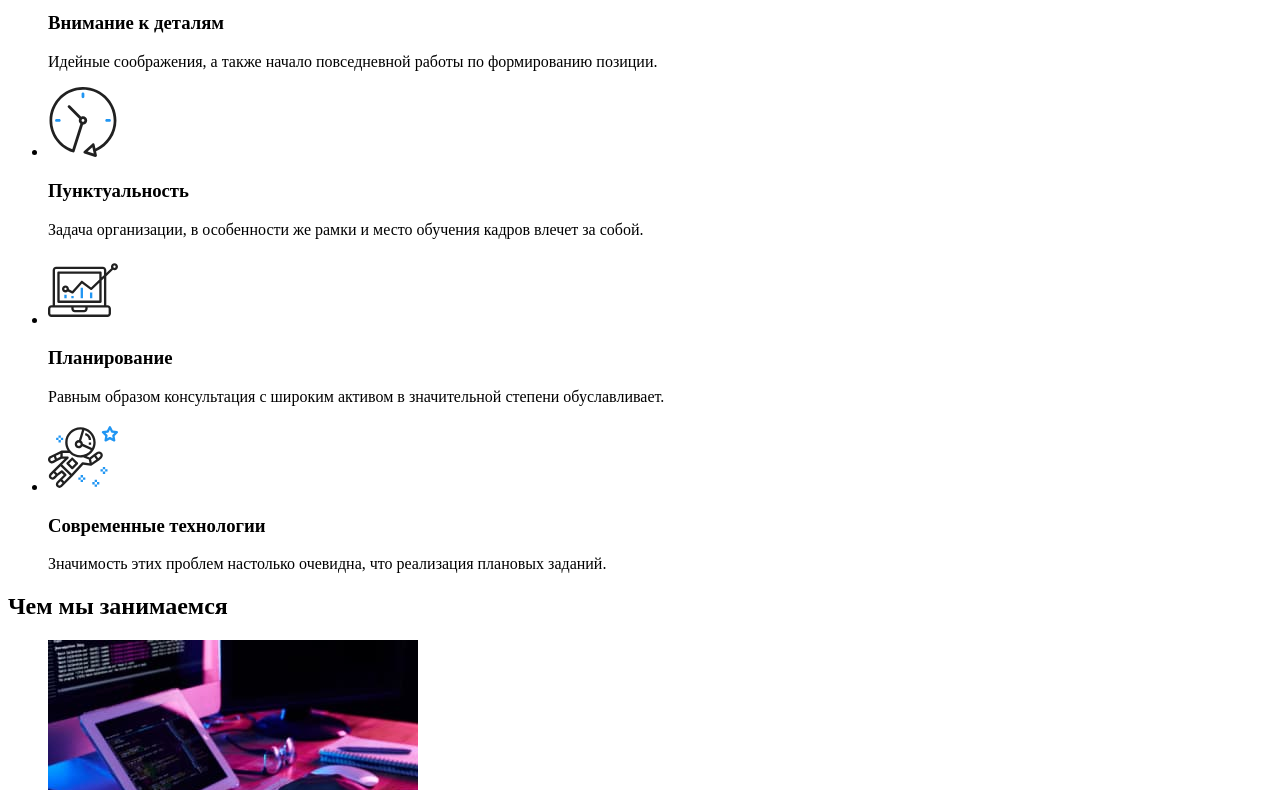
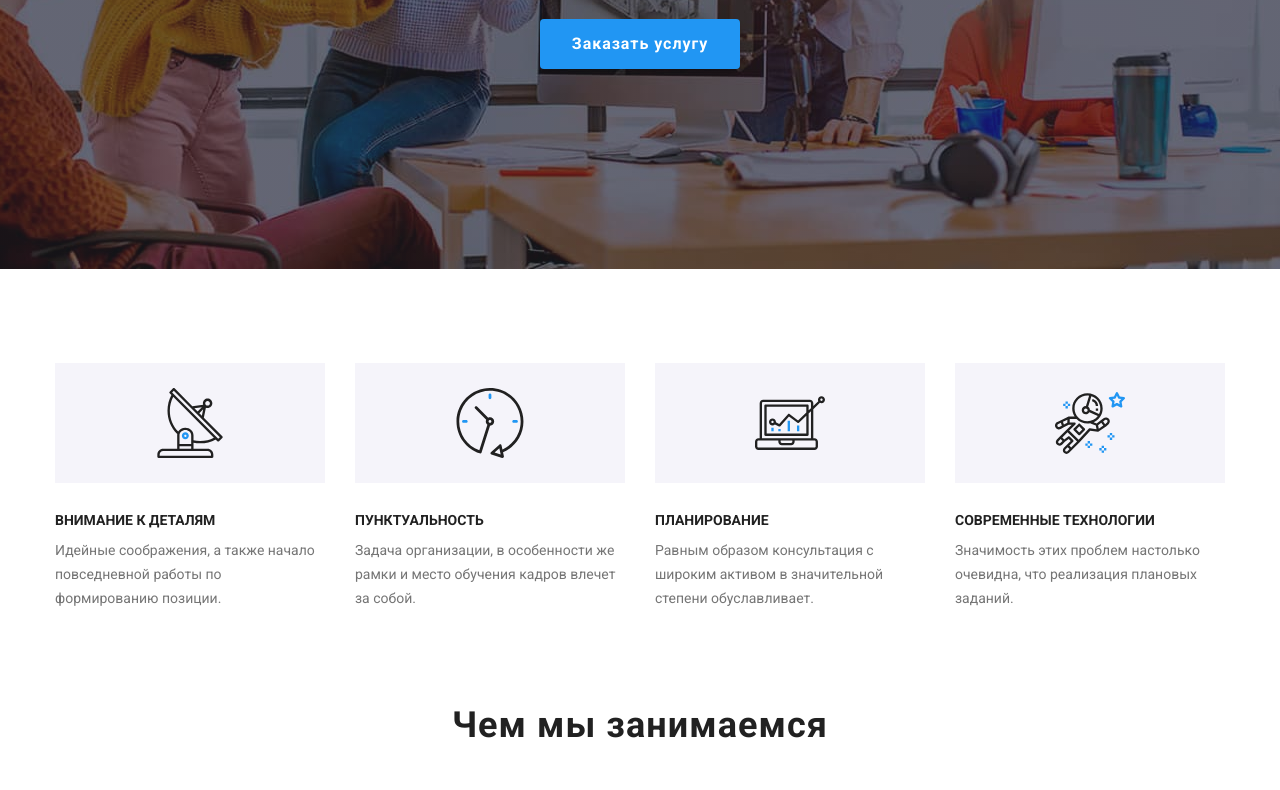
Before and after one commit to AlexDvor/goit-markup-hw-07, a plain HTML site: page index.html in a window 1280 px wide. Shown: the part 412-1202 px from the top of the page. Drawn offline with Linux system fonts and the light colour scheme; the site is published under a folder, as on GitHub Pages, so addresses that start at the root find nothing.

Commit message:
adde min css

```diff
--- a/index.html
+++ b/index.html
@@ -9,7 +9,7 @@
       href="https://fonts.googleapis.com/css2?family=Raleway:wght@700&family=Roboto:wght@400;500;700;900&display=swap"
       rel="stylesheet"
     />
-    <link rel="stylesheet" href="/css/main.min.css" />
+    <link rel="stylesheet" href="./css/main.min.css" />
   </head>
 
   <body>
```
